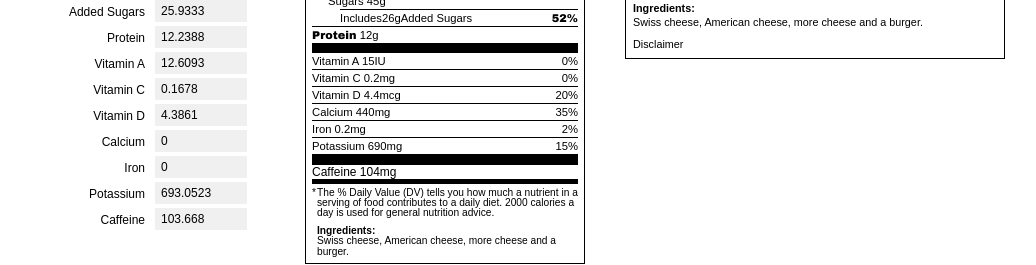
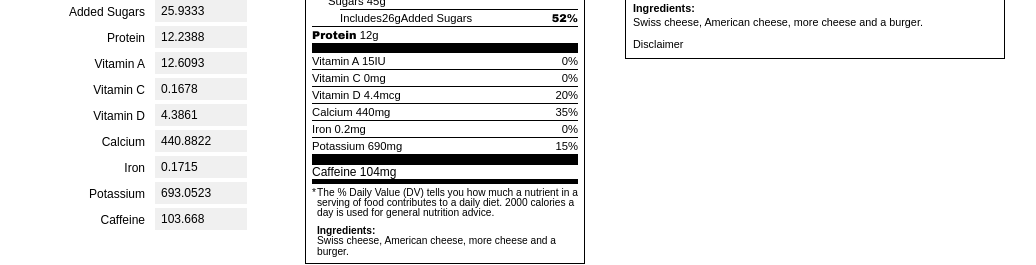
Before and after one commit to nutritionix/vue-nutrition-label, a Vue app: page / in a window 1280 px wide. Shown: the part 392-657 px from the top of the page, without its empty margins (125-1161 px from the left). Built offline with nearby package versions, Linux system fonts and the light colour scheme.

Commit message:
bug fixes

```diff
--- a/src/App.vue
+++ b/src/App.vue
@@ -80,11 +80,11 @@
           </p>
           <p v-if="options.calcium.show">
             <label>Calcium</label>
-            <input type="number" v-model="n.calcium">
+            <input type="number" v-model="n.calciumMgFor2018">
           </p>
           <p v-if="options.iron.show">
             <label>Iron</label>
-            <input type="number" v-model="n.iron">
+            <input type="number" v-model="n.ironMgFor2018">
           </p>
           <p v-if="options.potassium.show">
             <label>Potassium</label>
@@ -155,7 +155,8 @@ export default {
         },
         addedSugars: {
           show: 1,
-          na: 1
+          na: 1,
+          dv: 1
         },
         caffeine: {
           show: 1,
@@ -163,7 +164,8 @@ export default {
         },
         calcium: {
           show: 1,
-          na: 1
+          na: 1,
+          dv: 1
         },
         calories: {
           show: 1,
@@ -171,7 +173,8 @@ export default {
         },
         cholesterol: {
           show: 1,
-          na: 1
+          na: 1,
+          dv: 1
         },
         fatCalories: {
           show: 0,
@@ -179,11 +182,13 @@ export default {
         },
         fiber: {
           show: 1,
-          na: 1
+          na: 1,
+          dv: 1
         },
         iron: {
           show: 1,
-          na: 1
+          na: 1,
+          dv: 1
         },
         monounsaturatedFat: {
           show: 1,
@@ -195,19 +200,23 @@ export default {
         },
         potassium: {
           show: 1,
-          na: 1
+          na: 1,
+          dv: 1
         },
         protein: {
           show: 1,
-          na: 1
+          na: 1,
+          dv: 1
         },
         saturatedFat: {
           show: 1,
-          na: 1
+          na: 1,
+          dv: 1
         },
         sodium: {
           show: 1,
-          na: 1
+          na: 1,
+          dv: 1
         },
         sugarAlcohol: {
           show: 0,
@@ -215,15 +224,18 @@ export default {
         },
         sugars: {
           show: 1,
-          na: 1
+          na: 1,
+          dv: 1
         },
         totalCarb: {
           show: 1,
-          na: 1
+          na: 1,
+          dv: 1
         },
         totalFat: {
           show: 1,
-          na: 1
+          na: 1,
+          dv: 1
         },
         transFat: {
           show: 1,
@@ -239,7 +251,8 @@ export default {
         },
         vitaminD: {
           show: 1,
-          na: 1
+          na: 1,
+          dv: 1
         },
         calciumMgFor2018: {
           show: 1,
--- a/src/NutritionLabel.vue
+++ b/src/NutritionLabel.vue
@@ -54,14 +54,14 @@
         <span class="nf-highlight nf-percent-dv">% <span v-html="text.dailyValues || 'Daily Value'"></span>*</span>
       </div>
       <div class="nf-line" v-if="totalFat.show">
-        <span class="nf-highlight nf-pr" aria-hidden="true">{{ totalFat.dv }}%</span>
+        <span v-if="totalFat.showDv" class="nf-highlight nf-pr" aria-hidden="true">{{ totalFat.dv }}%</span>
         <span class="nf-highlight" v-html="text.totalFat || 'Total Fat'"></span>
         <span itemprop="fatContent">
           {{ totalFat.value }}<span aria-hidden="true">g</span><span class="sr-only"> grams</span>
       </span>
       </div>
       <div class="nf-line nf-indent" v-if="saturatedFat.show">
-        <span class="nf-highlight nf-pr" aria-hidden="true">{{ saturatedFat.dv }}%</span>
+        <span v-if="saturatedFat.showDv" class="nf-highlight nf-pr" aria-hidden="true">{{ saturatedFat.dv }}%</span>
         <span v-html="text.satFat || 'Saturated Fat'"></span>
         <span itemprop="saturatedFatContent">
           {{ saturatedFat.value }}<span aria-hidden="true">g</span><span class="sr-only"> grams</span>
@@ -86,41 +86,42 @@
         </span>
       </div>
       <div class="nf-line" v-if="cholesterol.show">
-        <span class="nf-highlight nf-pr" aria-hidden="true">{{ cholesterol.dv }}%</span>
+        <span v-if="cholesterol.showDv" class="nf-highlight nf-pr" aria-hidden="true">{{ cholesterol.dv }}%</span>
         <span class="nf-highlight" v-html="text.cholesterol || 'Cholesterol'"></span>
         <span itemprop="cholesterolContent">
           {{ cholesterol.value }}<span aria-hidden="true">mg</span><span class="sr-only"> milligrams</span>
         </span>
       </div>
       <div class="nf-line" v-if="sodium.show">
-        <span class="nf-highlight nf-pr" aria-hidden="true">{{ sodium.dv }}%</span>
+        <span v-if="sodium.showDv" class="nf-highlight nf-pr" aria-hidden="true">{{ sodium.dv }}%</span>
         <span class="nf-highlight" v-html="text.sodium || 'Sodium'"></span>
         <span itemprop="sodiumContent">
           {{ sodium.value }}<span aria-hidden="true">mg</span><span class="sr-only"> milligrams</span>
         </span>
       </div>
       <div class="nf-line" v-if="totalCarb.show">
-        <span class="nf-highlight nf-pr" aria-hidden="true" v-if="['ca', 'ca2018'].indexOf(settings.countryDV.toLowerCase()) < 0">{{ totalCarb.dv }}%</span>
+        <span class="nf-highlight nf-pr" aria-hidden="true" v-if="['us', 'us2018'].indexOf(settings.countryDV.toLowerCase()) > 0 && totalCarb.showDv">{{ totalCarb.dv }}%</span>
         <span class="nf-highlight" v-html="text.totalCarb || 'Total Carbohydrates'"></span>
         <span itemprop="carbohydrateContent">
           {{ totalCarb.value }}<span aria-hidden="true">g</span><span class="sr-only"> grams</span>
         </span>
       </div>
       <div class="nf-line nf-indent" v-if="fiber.show">
-        <span class="nf-highlight nf-pr" aria-hidden="true">{{ fiber.dv }}%</span>
+        <span v-if="fiber.showDv" class="nf-highlight nf-pr" aria-hidden="true">{{ fiber.dv }}%</span>
         <span v-html="text.fiber || 'Dietary Fiber'"></span>
         <span itemprop="fiberContent">
           {{ fiber.value }}<span aria-hidden="true">g</span><span class="sr-only"> grams</span>
         </span>
       </div>
       <div class="nf-line nf-indent" v-if="sugars.show">
+        <span class="nf-highlight nf-pr" aria-hidden="true" v-if="['us', 'us2018'].indexOf(settings.countryDV.toLowerCase()) < 0">{{ sugars.dv }}%</span>
         <span v-html="text.sugars || 'Sugars'"></span>
         <span itemprop="sugarContent">
           {{ sugars.value }}<span aria-hidden="true">g</span><span class="sr-only"> grams</span>
         </span>
       </div>
       <div class="nf-line nf-indent2" v-if="addedSugars.show">
-        <span class="nf-highlight nf-pr" aria-hidden="true">{{ addedSugars.dv }}%</span>
+        <span v-if="addedSugars.showDv" class="nf-highlight nf-pr" aria-hidden="true">{{ addedSugars.dv }}%</span>
         <span>
           <span v-html="text.includes || 'Includes'"></span>
           <span itemprop="">{{ addedSugars.value }}<span aria-hidden="true">g</span><span class="sr-only"> grams</span>
@@ -150,22 +151,22 @@
           <div class="nf-vitamin-column" v-if="vitaminD.show">
             <span v-html="text.vitaminD || 'Vitamin D'"></span> {{ vitaminD.value }}<span aria-hidden="true">mcg</span>
             <span class="sr-only"> micrograms</span>
-            <span class="nf-pr" aria-hidden="true">{{ vitaminD.dv }}%</span>
+            <span v-if="vitaminD.showDv" class="nf-pr" aria-hidden="true">{{ vitaminD.dv }}%</span>
           </div>
           <div class="nf-vitamin-column" v-if="calcium.show">
             <span v-html="text.calcium || 'Calcium'"></span> {{ calcium.value }}<span aria-hidden="true">mg</span>
             <span class="sr-only"> milligrams</span>
-            <span class="nf-pr" aria-hidden="true">{{ calcium.dv }}%</span>
+            <span v-if="calcium.showDv" class="nf-pr" aria-hidden="true">{{ calcium.dv }}%</span>
           </div>
           <div class="nf-vitamin-column" v-if="iron.show">
             <span v-html="text.iron || 'Iron'"></span> {{ iron.value }}<span aria-hidden="true">mg</span>
             <span class="sr-only"> milligrams</span>
-            <span class="nf-pr" aria-hidden="true">{{ iron.dv }}%</span>
+            <span v-if="iron.showDv" class="nf-pr" aria-hidden="true">{{ iron.dv }}%</span>
           </div>
           <div class="nf-vitamin-column" v-if="potassium.show">
             <span v-html="text.potassium || 'Potassium'"></span> {{ potassium.value }}<span aria-hidden="true">mg</span>
             <span class="sr-only"> milligrams</span>
-            <span class="nf-pr" aria-hidden="true">{{ potassium.dv }}%</span>
+            <span v-if="potassium.showDv" class="nf-pr" aria-hidden="true">{{ potassium.dv }}%</span>
           </div>
         </div>
       </div>
@@ -495,7 +496,7 @@ export default {
         calcium: {
           us: 1000,
           us2018: 1300,
-          ca2018: 1000
+          ca2018: 1300
         },
         iron: {
           us: 18,
@@ -575,7 +576,12 @@ export default {
             return this.roundCholesterol(this.multiplier(value));
 
           case 'potassium':
-            return this.roundPotassium(this.multiplier(value));
+          case 'calcium':
+            if (nutrient === 'calcium' && this.value.nutrition.hasOwnProperty('calciumMgFor2018')) {
+              value = this.value.nutrition['calciumMgFor2018'];
+            };
+
+            return this.roundCalciumPotassium(this.multiplier(value));
 
           case 'caffeine':
             return this.roundToNearestNum(this.multiplier(value), 1);
@@ -583,20 +589,15 @@ export default {
           // Vitamins and Minerals
           case 'vitaminA':
           case 'vitaminC':
+            return this.roundVitaminsMinerals(this.multiplier(value));
+
           case 'vitaminD':
-          case 'calcium':
           case 'iron':
-            if (this.settings.countryDV.toLowerCase() === 'us2018') {
-              if (nutrient === 'calcium') {
-                value = this.value.nutrition['calciumMgFor2018'];
-              };
-
-              if (nutrient === 'iron') {
-                value = this.value.nutrition['ironMgFor2018'];
-              };
+            if (nutrient === 'iron' && this.value.nutrition.hasOwnProperty('ironMgFor2018')) {
+              value = this.value.nutrition['ironMgFor2018'];
             };
 
-            return this.roundVitaminsMinerals(this.multiplier(value));
+            return this.roundVitaminDIron(this.multiplier(value));
 
           // Essentials
           case 'totalCarb':
@@ -623,7 +624,11 @@ export default {
     },
 
     percentDailyValue (nutrient) {
-      let unitValue = this.unitValue(nutrient);
+      let rawValue;
+      if (this.value.hasOwnProperty('nutrition') && this.value.nutrition.hasOwnProperty(nutrient)) {
+        rawValue = this.value.nutrition[nutrient];
+      };
+
       let countryDV = this.settings.countryDV.toLowerCase();
       let rdi = 0;
 
@@ -635,13 +640,28 @@ export default {
         rdi = this.rdi[nutrient];
       }
 
-      let dv = this.roundToSpecificDecimalPlace(unitValue / rdi * 100, 0);
+      if (nutrient === 'calcium' && this.value.nutrition.hasOwnProperty('calciumMgFor2018')) {
+        rawValue = this.value.nutrition['calciumMgFor2018'];
+      };
+
+      if (nutrient === 'iron' && this.value.nutrition.hasOwnProperty('ironMgFor2018')) {
+        rawValue = this.value.nutrition['ironMgFor2018'];
+      };
+
+      let dv = rawValue / rdi * 100;
 
       switch (nutrient) {
         case 'cholesterol':
-          if (unitValue === '< 5') {
+          if (this.unitValue(nutrient) === '< 5') {
             dv = 0;
+          } else {
+            dv = this.roundToSpecificDecimalPlace(this.unitValue(nutrient) / rdi * 100, 0);
           }
+
+          break;
+
+        case 'sodium':
+          dv = this.roundToSpecificDecimalPlace(dv, 0);
           break;
 
         case 'totalCarb':
@@ -649,9 +669,13 @@ export default {
         case 'sugars':
         case 'addedSugars':
         case 'protein':
-          if (unitValue === '< 1') {
+          if (this.unitValue(nutrient) === '< 1') {
             dv = 0;
+          } else {
+            dv = this.roundToSpecificDecimalPlace(this.unitValue(nutrient) / rdi * 100, 0);
           }
+
+          // console.log(nutrient + 'raw value:' + rawValue + 'unitValue:' + this.unitValue(nutrient) + 'rdi:' + rdi);
           break;
 
         case 'salt':
@@ -688,8 +712,10 @@ export default {
           if (dv > 50) {
             dv = this.roundToNearestNum(dv, 10);
           }
+          break;
 
-          break;
+        default:
+          dv = this.roundToSpecificDecimalPlace(this.unitValue(nutrient) / rdi * 100, 0);
       }
 
       return dv;
@@ -806,7 +832,7 @@ export default {
       return this.roundToNearestNum(value, 1);
     },
 
-    // Vitamin D, Calcium and Iron
+    // Vitaminins and Minerals
     roundVitaminsMinerals (value) {
       if (!this.settings.useFdaRounding) {
         return this.roundToSpecificDecimalPlace(value, 1);
@@ -815,8 +841,7 @@ export default {
       if (value > 0) {
         if (value < 10) {
           // < 10 - round to nearest even number
-          // return this.roundToNearestNum(value, 2);
-          return this.roundToSpecificDecimalPlace(value, 1);
+          return this.roundToNearestNum(value, 2);
         } else if (value < 50) {
           // between 10 and 50, round to the nearest 5 increment
           return this.roundToNearestNum(value, 5);
@@ -827,16 +852,24 @@ export default {
       return 0;
     },
 
+    // 2018 Rounding rule for Vitamin D and Iron
+    roundVitaminDIron (value) {
+      // round to the nearest 0.1 increment
+      return this.roundToSpecificDecimalPlace(this.roundToNearestNum(value, 0.1), 1);
+    },
+
+    // 2018 Rounding rule for Calcium and Potassium
+    roundCalciumPotassium (value) {
+      // round to the nearest 10 increment
+      return this.roundToSpecificDecimalPlace(this.roundToNearestNum(value, 10), 1);
+    },
+
     roundToNearestNum (value, nearest) {
       if (!this.settings.useFdaRounding) {
         return this.roundToSpecificDecimalPlace(value, 0);
       }
 
-      value = this.roundToSpecificDecimalPlace(value, 4);
-      if (nearest < 0) {
-        return Math.round(value * nearest) / nearest;
-      }
-      return Math.round(value / nearest) * nearest;
+      return nearest < 0 ? Math.round(value * nearest) / nearest : Math.round(value / nearest) * nearest;
     },
 
     roundToSpecificDecimalPlace (value, decimals) {
@@ -988,7 +1021,8 @@ export default {
         per100: this.per100(n),
         value: this.unitValue(n),
         dv: this.percentDailyValue(n),
-        show: this.hasOption(n) ? this.options.totalFat.show : 1
+        show: this.hasOption(n) ? this.options.totalFat.show : 1,
+        showDv: this.hasOption(n) ? this.options.totalFat.dv : 1
       };
     },
     saturatedFat () {
@@ -998,7 +1032,8 @@ export default {
         per100: this.per100(n),
         value: this.unitValue(n),
         dv: this.percentDailyValue(n),
-        show: this.hasOption(n) ? this.options.saturatedFat.show : 1
+        show: this.hasOption(n) ? this.options.saturatedFat.show : 1,
+        showDv: this.hasOption(n) ? this.options.saturatedFat.dv : 1
       };
     },
     transFat () {
@@ -1031,7 +1066,8 @@ export default {
       return {
         value: this.unitValue(n),
         dv: this.percentDailyValue(n),
-        show: this.hasOption(n) ? this.options.cholesterol.show : 1
+        show: this.hasOption(n) ? this.options.cholesterol.show : 1,
+        showDv: this.hasOption(n) ? this.options.cholesterol.dv : 1
       };
     },
     sodium () {
@@ -1040,7 +1076,8 @@ export default {
       return {
         value: this.unitValue(n),
         dv: this.percentDailyValue(n),
-        show: this.hasOption(n) ? this.options.sodium.show : 1
+        show: this.hasOption(n) ? this.options.sodium.show : 1,
+        showDv: this.hasOption(n) ? this.options.sodium.dv : 1
       };
     },
     salt () {
@@ -1059,7 +1096,8 @@ export default {
         per100: this.per100(n),
         value: this.unitValue(n),
         dv: this.percentDailyValue(n),
-        show: this.hasOption(n) ? this.options.totalCarb.show : 1
+        show: this.hasOption(n) ? this.options.totalCarb.show : 1,
+        showDv: this.hasOption(n) ? this.options.totalCarb.dv : 1
       };
     },
     fiber () {
@@ -1069,7 +1107,8 @@ export default {
         per100: this.per100(n),
         value: this.unitValue(n),
         dv: this.percentDailyValue(n),
-        show: this.hasOption(n) ? this.options.fiber.show : 1
+        show: this.hasOption(n) ? this.options.fiber.show : 1,
+        showDv: this.hasOption(n) ? this.options.fiber.dv : 1
       };
     },
     sugars () {
@@ -1079,7 +1118,8 @@ export default {
         per100: this.per100(n),
         value: this.unitValue(n),
         dv: this.percentDailyValue(n),
-        show: this.hasOption(n) ? this.options.sugars.show : 1
+        show: this.hasOption(n) ? this.options.sugars.show : 1,
+        showDv: this.hasOption(n) ? this.options.sugars.dv : 0
       };
     },
     addedSugars () {
@@ -1088,7 +1128,8 @@ export default {
       return {
         value: this.unitValue(n),
         dv: this.percentDailyValue(n),
-        show: this.hasOption(n) ? this.options.addedSugars.show : 0
+        show: this.hasOption(n) ? this.options.addedSugars.show : 0,
+        showDv: this.hasOption(n) ? this.options.addedSugars.dv : 1
       };
     },
     protein () {
@@ -1098,7 +1139,8 @@ export default {
         per100: this.per100(n),
         value: this.unitValue(n),
         dv: this.percentDailyValue(n),
-        show: this.hasOption(n) ? this.options.protein.show : 1
+        show: this.hasOption(n) ? this.options.protein.show : 1,
+        showDv: this.hasOption(n) ? this.options.protein.dv : 1
       };
     },
     vitaminA () {
@@ -1107,7 +1149,8 @@ export default {
       return {
         value: this.unitValue(n),
         dv: this.percentDailyValue(n),
-        show: this.hasOption(n) ? this.options.vitaminA.show : 0
+        show: this.hasOption(n) ? this.options.vitaminA.show : 0,
+        showDv: this.hasOption(n) ? this.options.vitaminA.dv : 1
       };
     },
     vitaminC () {
@@ -1116,7 +1159,8 @@ export default {
       return {
         value: this.unitValue(n),
         dv: this.percentDailyValue(n),
-        show: this.hasOption(n) ? this.options.vitaminC.show : 0
+        show: this.hasOption(n) ? this.options.vitaminC.show : 0,
+        showDv: this.hasOption(n) ? this.options.vitaminC.dv : 1
       };
     },
     vitaminD () {
@@ -1125,7 +1169,8 @@ export default {
       return {
         value: this.unitValue(n),
         dv: this.percentDailyValue(n),
-        show: this.hasOption(n) ? this.options.vitaminD.show : 1
+        show: this.hasOption(n) ? this.options.vitaminD.show : 1,
+        showDv: this.hasOption(n) ? this.options.vitaminD.dv : 1
       };
     },
     calcium () {
@@ -1134,7 +1179,8 @@ export default {
       return {
         value: this.unitValue(n),
         dv: this.percentDailyValue(n),
-        show: this.hasOption(n) ? this.options.calcium.show : 1
+        show: this.hasOption(n) ? this.options.calcium.show : 1,
+        showDv: this.hasOption(n) ? this.options.calcium.dv : 1
       };
     },
     iron () {
@@ -1143,7 +1189,8 @@ export default {
       return {
         value: this.unitValue(n),
         dv: this.percentDailyValue(n),
-        show: this.hasOption(n) ? this.options.iron.show : 1
+        show: this.hasOption(n) ? this.options.iron.show : 1,
+        showDv: this.hasOption(n) ? this.options.iron.dv : 1
       };
     },
     potassium () {
@@ -1152,7 +1199,8 @@ export default {
       return {
         value: this.unitValue(n),
         dv: this.percentDailyValue(n),
-        show: this.hasOption(n) ? this.options.potassium.show : 1
+        show: this.hasOption(n) ? this.options.potassium.show : 1,
+        showDv: this.hasOption(n) ? this.options.potassium.dv : 1
       };
     },
     caffeine () {
```
